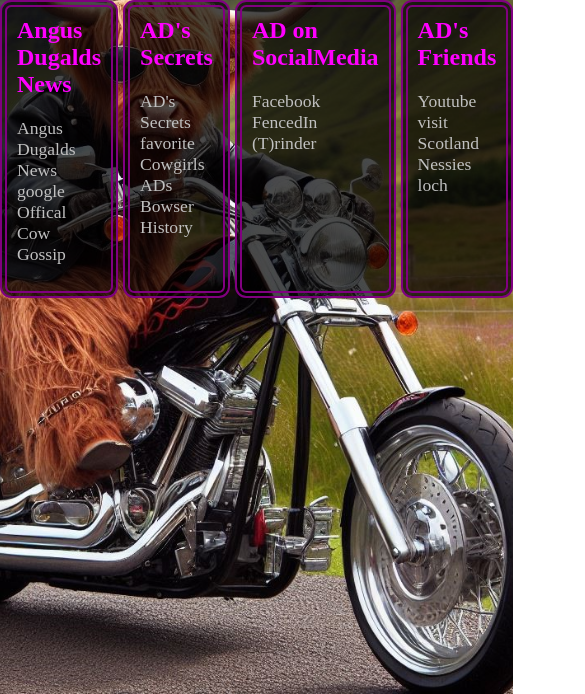
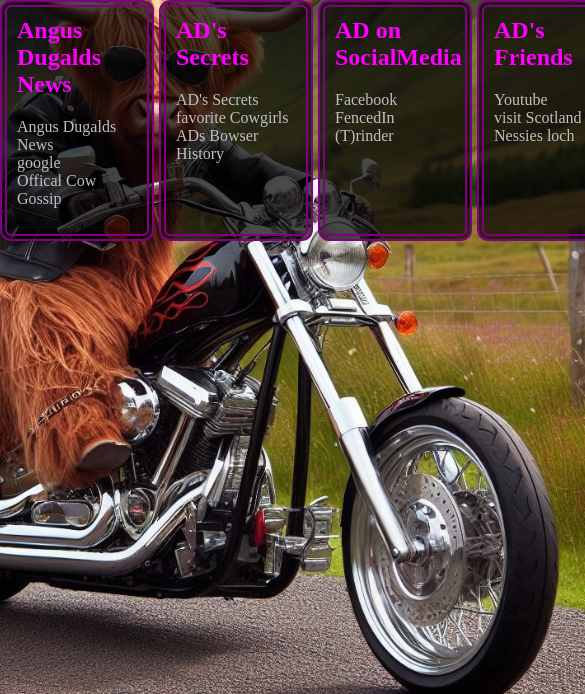
Before and after one commit to AMul410/Webentwicklung, a plain HTML site: page index.html in a window 390 px wide. Shown: the part 150-844 px from the top of the page, 585 px wide, since content can reach past the window. Drawn offline with Linux system fonts and the light colour scheme.

Commit message:
optimise layout for mobilish gerate

```diff
--- a/index.css
+++ b/index.css
@@ -36,6 +36,8 @@ body {
     border-radius: 0.7em;
     background-color: rgba(0,0,0,.7);
     padding: 10px;
+    width: 20vw;
+    min-width: 120px;
 }
 
 .box>h2 {
@@ -51,7 +53,7 @@ body {
 .box>ul>li>a {
     color: #c0c0c0;
     text-decoration: none;
-    font-size: 1.1em;
+    font-size: 1em;
     transition: all 0.5s ease-in-out;
 }
 
```
